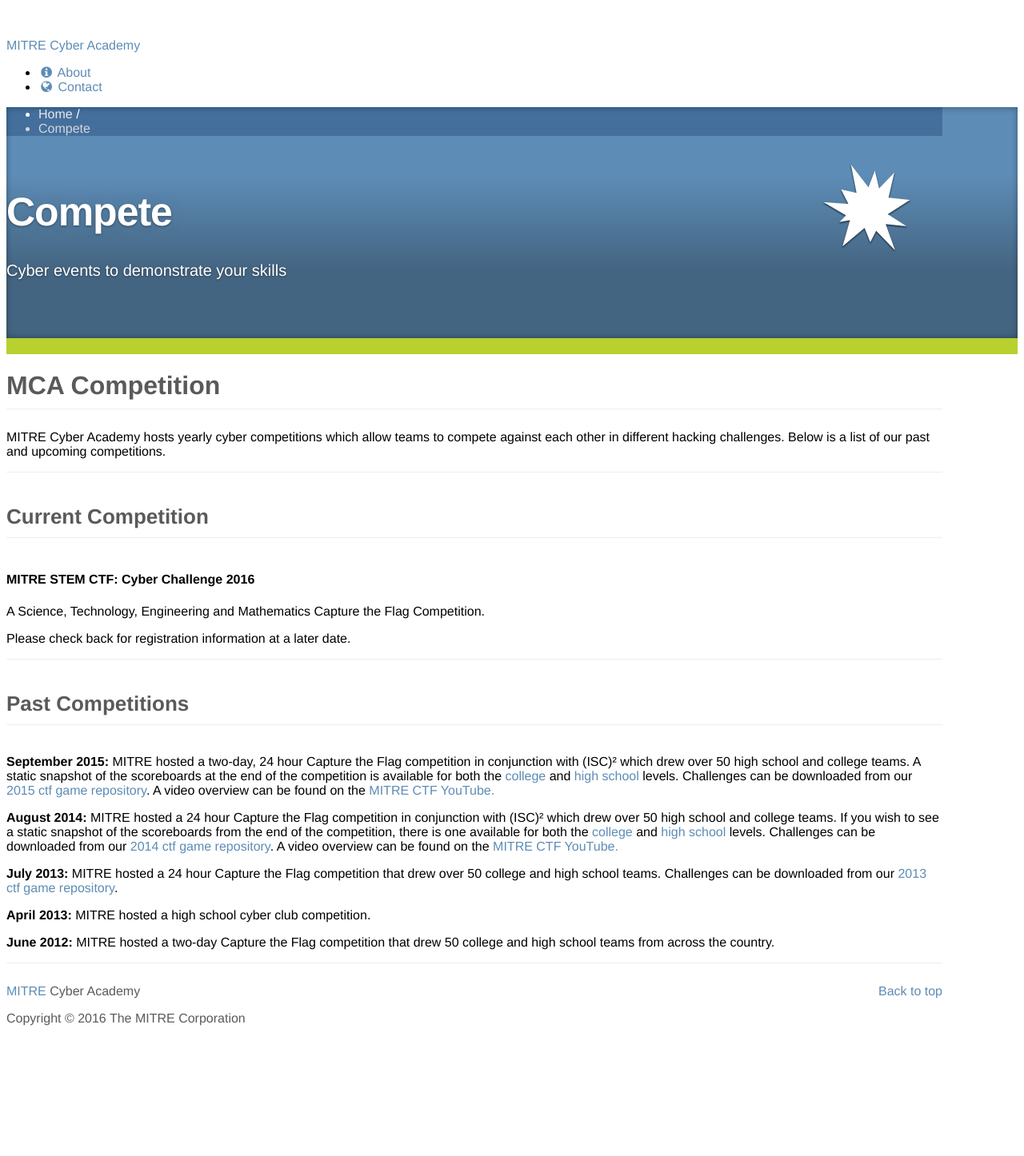
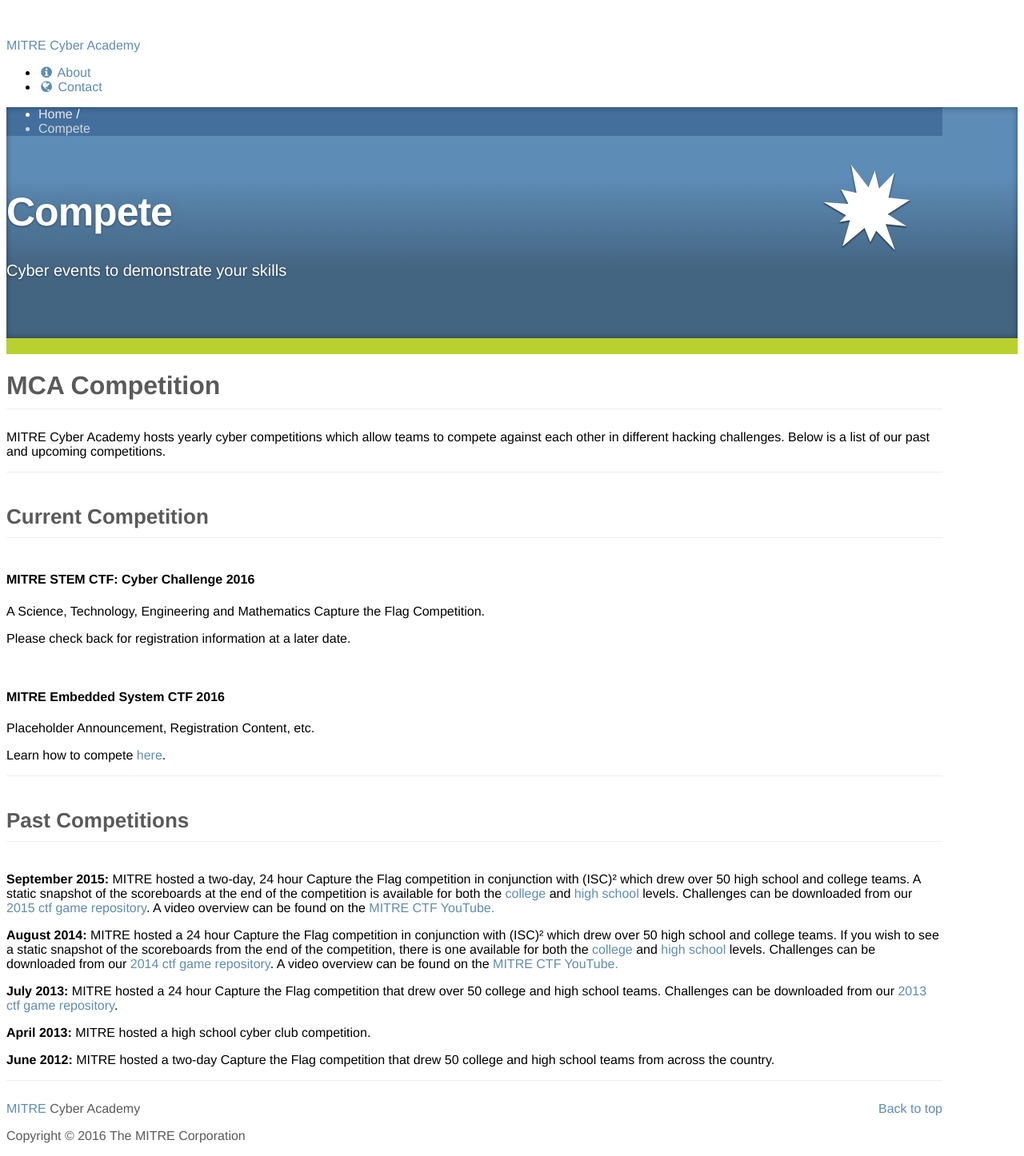
Before and after one commit to mitre-cyber-academy/mitre-cyber-academy.github.io, a Jekyll site: the page built from competitions/index.html, in a window 1280 px wide. Shown: the whole page at 80% size. Built offline with Jekyll 4.4.1, drawn with Linux system fonts in a browser that asks for light colours; nearby versions of some CDN libraries; library files that are not in the unit come from our copies; a script that is not in the unit is left out; before the commit the page ends 1299 px from its top, so only the background shows below that.

Commit message:
Added stubs for embedded ctf

```diff
--- a/competitions/index.html
+++ b/competitions/index.html
@@ -39,6 +39,10 @@ redirect_from:
         <h4>MITRE STEM CTF: Cyber Challenge 2016</h4>
         <p>A Science, Technology, Engineering and Mathematics Capture the Flag Competition.</p>
         <p>Please check back for registration information at a later date.</p>
+        <br>
+        <h4>MITRE Embedded System CTF 2016</h4>
+        <p>Placeholder Announcement, Registration Content, etc.</p>
+        <p>Learn how to compete <a href="../competitions/embedded">here</a>.</p>
     </div>
 
     <div class="catchphrase">
```
Also changed, not shown: competitions/embedded/index.html (added, +35 -0 lines).
